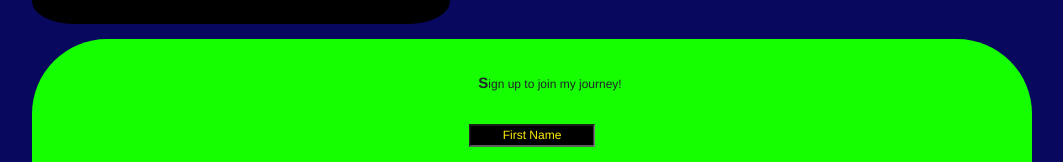
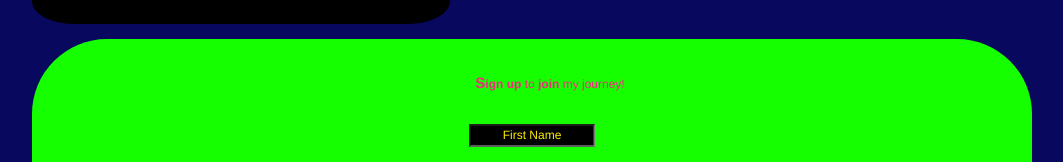
Before and after one commit to Mrkko1/projectwebsite, a plain HTML site: page index.html in a window 1280 px wide. Shown: the part 600-762 px from the top of the page, without its empty margins (108-1171 px from the left). Drawn offline with nearby package versions, Linux system fonts and the light colour scheme; files whose address does not match are found by name.

Commit message:
Update index.html
changing font style to sign up form

```diff
--- a/index.html
+++ b/index.html
@@ -76,7 +76,7 @@
         <footer class="grid-item footer" style="background-color: #16ff00">
           <div class="news">
             <center>
-              <p>Sign up to join my journey!</p>
+              <p> <span style="color:#f62681"><strong>Sign up</strong> to <strong>join</strong> my journey!</span> </p>
               <form action="/example.html" method="post" id="signup">
                 <label for="fname"></label><br />
                 <input
```
